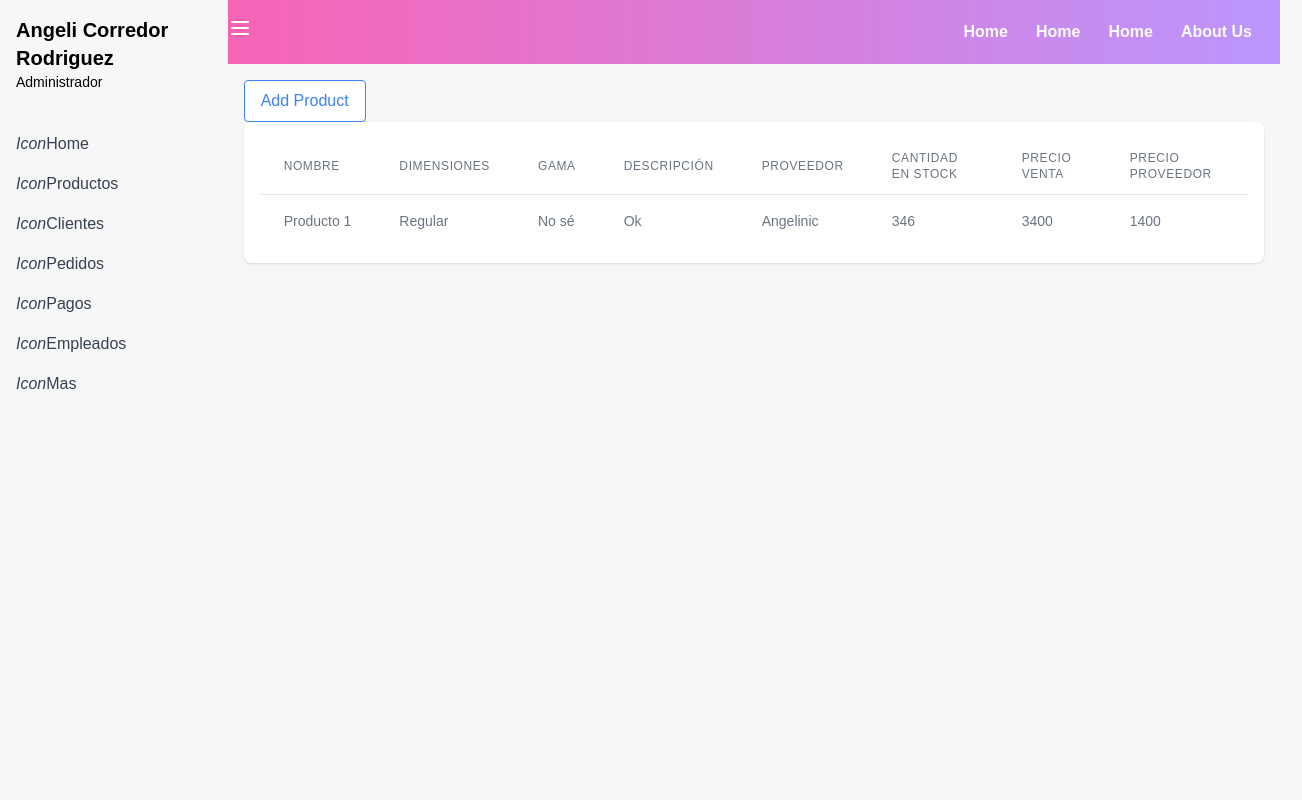
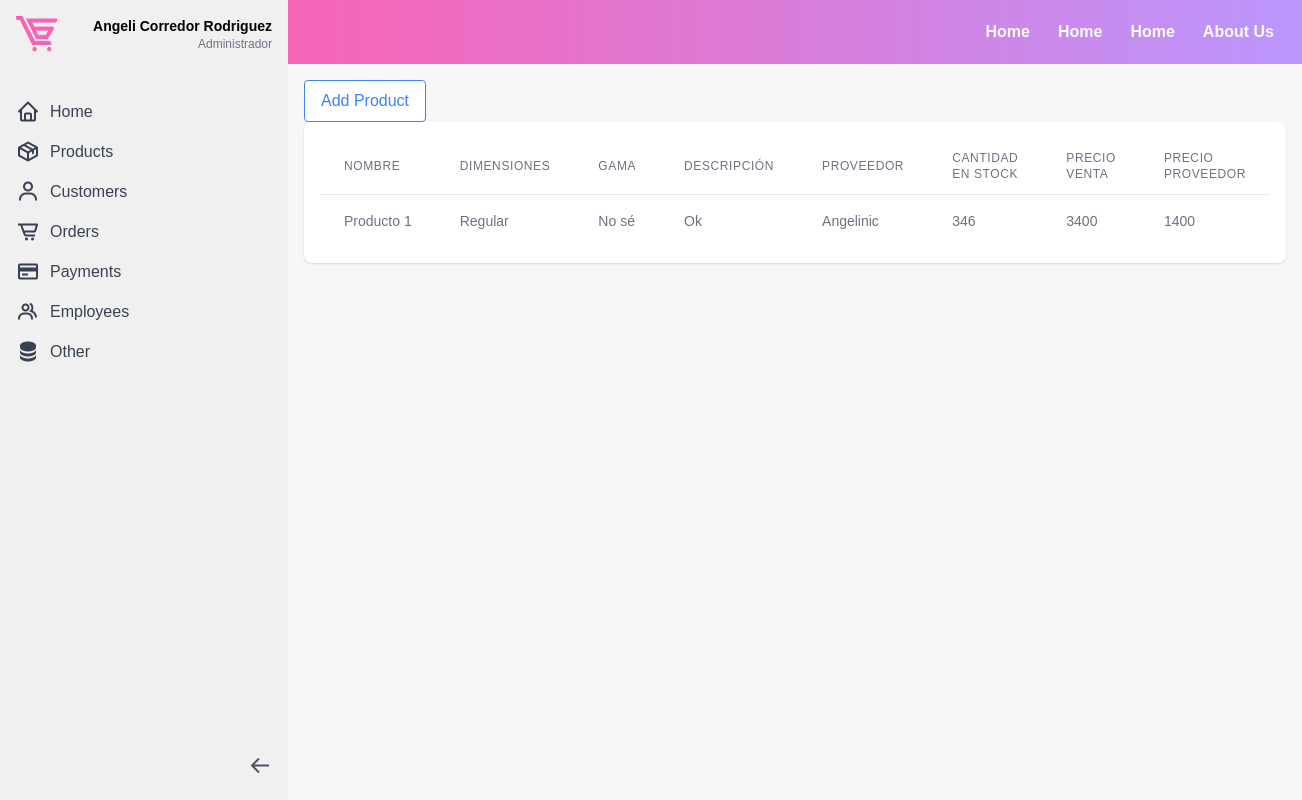
Before and after one commit to Jpcardenasg/GrabAndGo, an Angular app: page /admin-page in a window 1280 px wide. Shown: the whole page, 1302 px wide, since content can reach past the window. Built offline with nearby package versions, Linux system fonts and the light colour scheme.

Commit message:
refactor: :lipstick: SideBard Styles added

```diff
--- a/src/app/components/nav-bar/nav-bar.component.html
+++ b/src/app/components/nav-bar/nav-bar.component.html
@@ -1,8 +1,3 @@
-<button class="absolute top-4 text-white focus:outline-none">
-    <svg xmlns="http://www.w3.org/2000/svg" class="h-6 w-6" fill="none" viewBox="0 0 24 24" stroke="currentColor">
-        <path stroke-linecap="round" stroke-linejoin="round" stroke-width="2" d="M4 6h16M4 12h16M4 18h16" />
-    </svg>
-</button>
 <nav class="flex items-center justify-end w-full h-16 left-0 top-0 bg-navbar-gradient gap-x-7 px-7">
     <a href="#" class="text-gray-50 font-bold">Home</a>
     <a href="#" class="text-gray-50 font-bold">Home</a>
--- a/src/app/components/sidebar/sidebar.component.css
+++ b/src/app/components/sidebar/sidebar.component.css
@@ -0,0 +1,9 @@
+.bx {
+    font-size: 24px;
+}
+
+a {
+    display: flex;
+    align-items: center;
+    gap: 10px;
+}
--- a/src/app/components/sidebar/sidebar.component.html
+++ b/src/app/components/sidebar/sidebar.component.html
@@ -1,13 +1,30 @@
-<div class="p-4">
-    <h2 class="text-xl font-semibold">Angeli Corredor Rodriguez</h2>
-    <p class="text-sm">Administrador</p>
+<div #sidebarContainer
+    class="flex flex-col justify-between h-full p-4 bg-sidebar transition-width duration-300 overflow-x-hidden "
+    [class.w-16]="isCollapsed" [class.w-72]="!isCollapsed">
+
+    <div class="block">
+        <header class="flex justify-between">
+            <img src="gnglogo-rosa.svg" alt="Grab and Go logo rosa">
+            <div class="text-end">
+                <h2 class="w-full text-sm font-semibold text-wrap">Angeli Corredor Rodriguez</h2>
+                <p class="text-xs text-gray-500">Administrador</p>
+            </div>
+        </header>
+        <nav class="mt-10">
+            <a href="#" class="py-2 text-gray-700 hover:bg-gray-200"><i class='bx bx-home'></i>Home</a>
+            <a href="#" class="py-2 text-gray-700 hover:bg-gray-200"><i class='bx bx-package'></i>Products</a>
+            <a href="#" class="py-2 text-gray-700 hover:bg-gray-200"><i class='bx bx-user'></i>Customers</a>
+            <a href="#" class="py-2 text-gray-700 hover:bg-gray-200"><i class='bx bx-cart-alt'></i>Orders</a>
+            <a href="#" class="py-2 text-gray-700 hover:bg-gray-200"><i class='bx bx-credit-card'></i>Payments</a>
+            <a href="#" class="py-2 text-gray-700 hover:bg-gray-200"><i class='bx bx-group'></i>Employees</a>
+            <a href="#" class="py-2 text-gray-700 hover:bg-gray-200"><i class='bx bxs-data'></i>Other</a>
+        </nav>
+    </div>
+
+    <footer class="text-end">
+        <button (click)="toggleSidebar()" class="text-2xl text-gray-600 focus:outline-none">
+            <i class='bx bx-arrow-back'></i>
+        </button>
+    </footer>
+
 </div>
-<nav class="mt-4">
-    <a href="#" class="block py-2 px-4 text-gray-700 hover:bg-gray-200"><i>Icon</i>Home</a>
-    <a href="#" class="block py-2 px-4 text-gray-700 hover:bg-gray-200"><i>Icon</i>Productos</a>
-    <a href="#" class="block py-2 px-4 text-gray-700 hover:bg-gray-200"><i>Icon</i>Clientes</a>
-    <a href="#" class="block py-2 px-4 text-gray-700 hover:bg-gray-200"><i>Icon</i>Pedidos</a>
-    <a href="#" class="block py-2 px-4 text-gray-700 hover:bg-gray-200"><i>Icon</i>Pagos</a>
-    <a href="#" class="block py-2 px-4 text-gray-700 hover:bg-gray-200"><i>Icon</i>Empleados</a>
-    <a href="#" class="block py-2 px-4 text-gray-700 hover:bg-gray-200"><i>Icon</i>Mas</a>
-</nav>
--- a/src/app/components/sidebar/sidebar.component.ts
+++ b/src/app/components/sidebar/sidebar.component.ts
@@ -1,4 +1,4 @@
-import { Component, ElementRef, Renderer2, ViewChild } from '@angular/core';
+import { Component, ElementRef, ViewChild } from '@angular/core';
 
 @Component({
   selector: 'app-sidebar',
@@ -9,4 +9,12 @@ import { Component, ElementRef, Renderer2, ViewChild } from '@angular/core';
 })
 export class SidebarComponent {
 
+  @ViewChild('sidebarContainer', { static: false }) sidebarContainer!: ElementRef;
+
+  isCollapsed = false;
+
+  toggleSidebar() {
+    this.isCollapsed = !this.isCollapsed;
+  }
+
 }
--- a/src/app/pages/admin-page/admin-page.component.html
+++ b/src/app/pages/admin-page/admin-page.component.html
@@ -1,7 +1,5 @@
 <div class="flex flex-auto w-full h-screen">
-    <app-sidebar #sidebarContainer class="transition-width duration-300 overflow-x-hidden" [class.w-16]="isCollapsed"
-        [class.w-64]="!isCollapsed">
-    </app-sidebar>
+    <app-sidebar></app-sidebar>
 
     <div class="flex-grow">
         <app-nav-bar></app-nav-bar>
--- a/src/app/pages/admin-page/admin-page.component.ts
+++ b/src/app/pages/admin-page/admin-page.component.ts
@@ -1,4 +1,4 @@
-import { Component, ElementRef, Renderer2, ViewChild } from '@angular/core';
+import { Component, ElementRef, ViewChild } from '@angular/core';
 import { SidebarComponent } from '../../components/sidebar/sidebar.component';
 import { ProductManagementComponent } from './product-management/product-management.component';
 import { NavBarComponent } from '../../components/nav-bar/nav-bar.component';
@@ -12,13 +12,5 @@ import { NavBarComponent } from '../../components/nav-bar/nav-bar.component';
 })
 
 export class AdminPageComponent {
-	@ViewChild('sidebarContainer', { static: false }) sidebarContainer!: ElementRef;
 
-	isCollapsed = false;
-
-	constructor(private renderer: Renderer2) { }
-
-	toggleSidebar() {
-		this.isCollapsed = !this.isCollapsed;
-	}
 }
--- a/src/app/pages/login/login.component.html
+++ b/src/app/pages/login/login.component.html
@@ -1,7 +1,7 @@
 <div class="container" #container>
     <div class="box">
         <div class="form sign_in">
-            <img src="gnglogo.svg" alt="Grab and Go Logo">
+            <img src="gnglogo.svg" alt="Grab and Go logo">
             <h3 class="mt-4">Sign In</h3>
             <span>or use your account</span>
             <form action="#" id="form_input" (submit)="onLogin()">
@@ -64,12 +64,12 @@
     <div class="overlay">
         <div class="page page_signIn">
             <h3>Welcome Back!</h3>
-            <button class="btn btnSign-in" (click)="toggleSignIn()">Sign Up <i class="bi bi-arrow-right"></i></button>
+            <button class="btn btnSign-in" (click)="toggleSignIn()">Sign Up <i class='bx bx-chevron-right'></i></button>
         </div>
         <div class="page page_signUp">
             <h3>Hello Friend!</h3>
             <button class="btn btnSign-up" (click)="toggleSignUp()">
-                <i class="bi bi-arrow-left"></i> Sign In</button>
+                <i class='bx bx-chevron-left'></i> Sign In</button>
         </div>
     </div>
 </div>
--- a/src/index.html
+++ b/src/index.html
@@ -7,6 +7,7 @@
 	<base href="/">
 	<meta name="viewport" content="width=device-width, initial-scale=1">
 	<link rel="icon" type="image/x-icon" href="favicon.ico">
+	<link href='https://unpkg.com/boxicons@2.1.4/css/boxicons.min.css' rel='stylesheet'>
 
 </head>
 
--- a/src/styles.css
+++ b/src/styles.css
@@ -12,6 +12,6 @@
     font-family: 'Poppins', sans-serif;
 }
 
-html {
+body {
     background-color: #F7F7F7;
 }
--- a/tailwind.config.js
+++ b/tailwind.config.js
@@ -5,6 +5,9 @@ module.exports = {
   ],
   theme: {
     extend: {
+      colors: {
+        'sidebar': '#F0F0F0',
+      },
       backgroundImage: {
         'navbar-gradient': 'linear-gradient(90deg, #F764B6 0%, #BB96FD 100%)',
       },
```
Also changed, not shown: public/gnglogo-rosa.svg (added).
